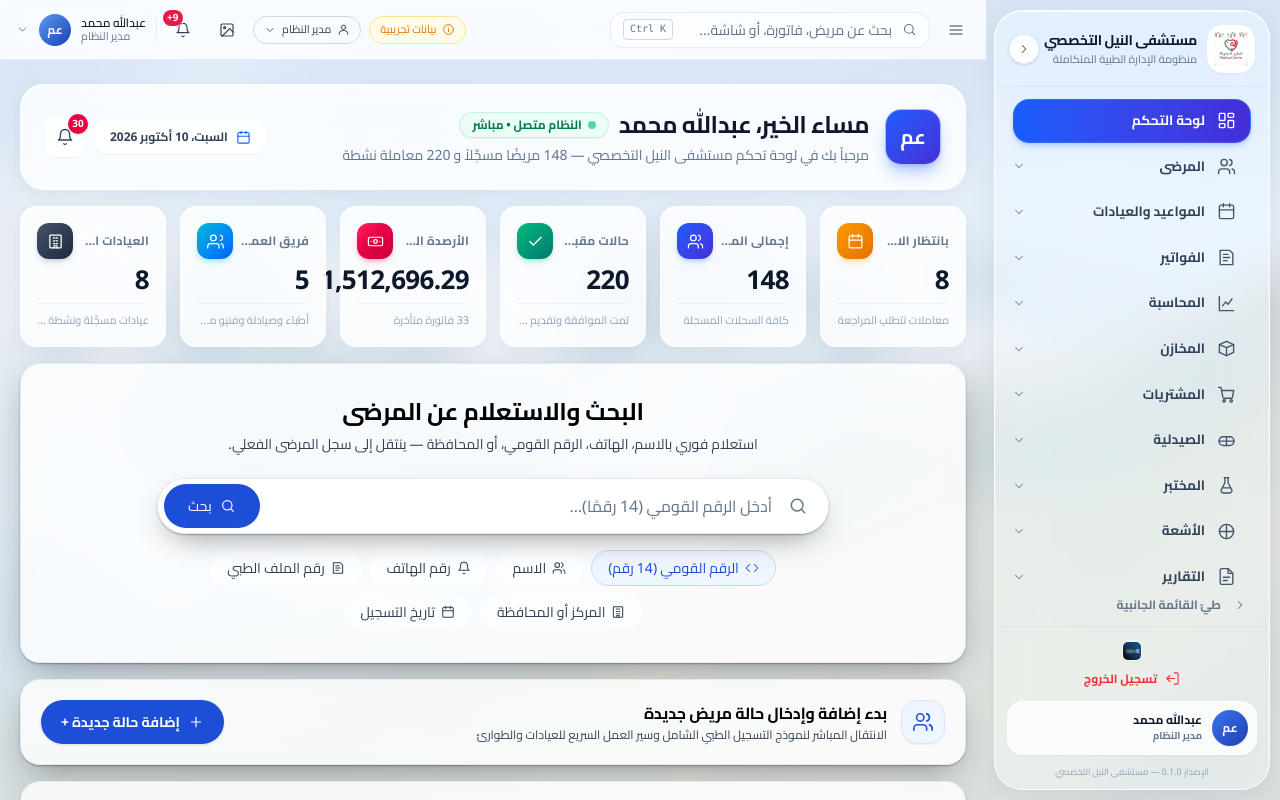
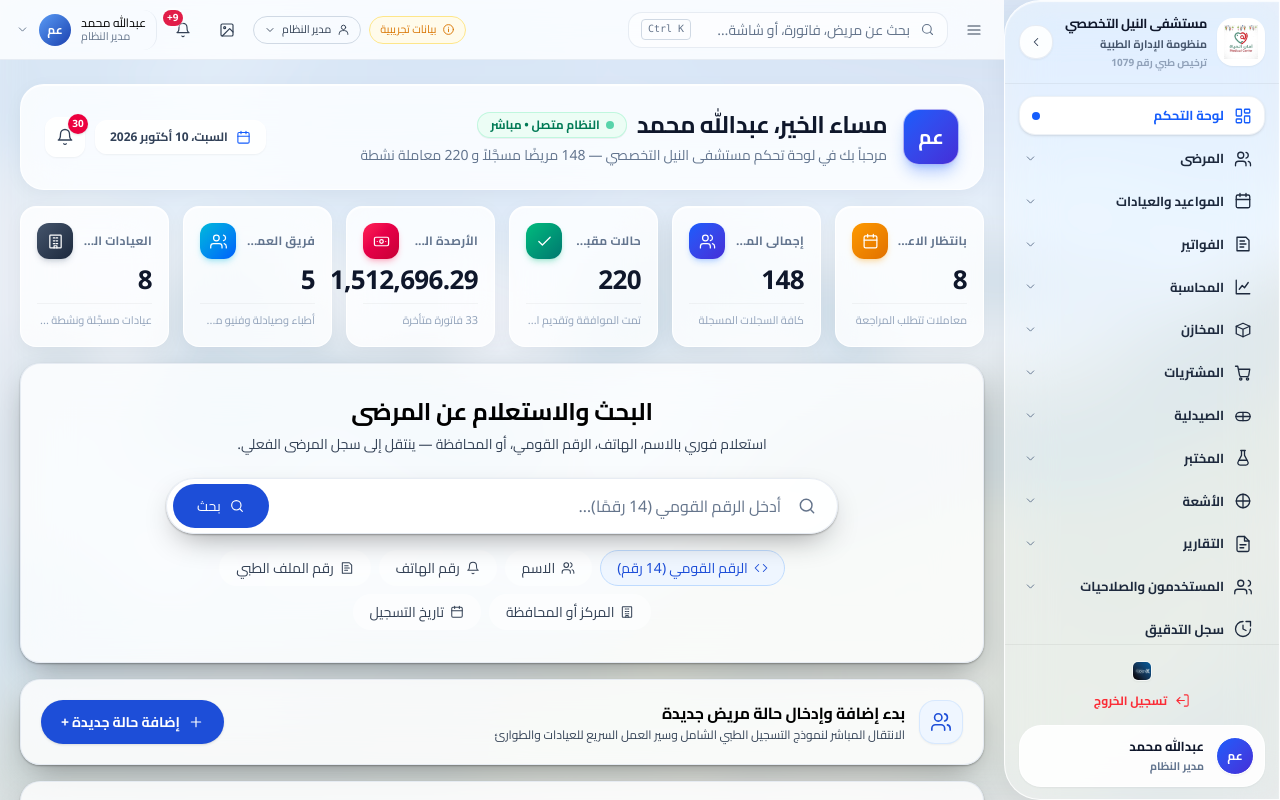
Before and after one commit to devxagency7-max/hospital-sys, a website: page frontend/index.html in a window 1280 px wide. Drawn offline with nearby package versions, Linux system fonts and the light colour scheme; files that its build step writes are made by us from their sources.

Commit message:
feat(sidebar): مطابقة الشريط الجانبي 1:1 للمرجع البصري لمؤسسة النهضة في حالتيه المفتوحة والمطوية

```diff
--- a/frontend/components/layout/sidebar.js
+++ b/frontend/components/layout/sidebar.js
@@ -1,9 +1,11 @@
 /**
  * الشريط الجانبي.
  *
- * يُبنى من js/config/navigation.js ويُرشَّح بالصلاحيات: المجموعة التي لا يملك
- * المستخدم أي عنصر فيها لا تظهر أصلاً. موظف الاستقبال لا يرى «المحاسبة» حتى
- * مطويّة — القائمة المليئة بعناصر ممنوعة تُربك ولا تفيد.
+ * مطابق 1:1 للنمط البصري لمشروع مؤسسة النهضة في حالتيه:
+ * 1. الحالة المفتوحة (Expanded) مع الشعار، العناوين، الأيقونات بالطرف الأيمن،
+ *    العناصر النشطة ببطاقات بيضاء بنقطة زرقاء، شعار DevX، وزر الخروج الأحمر وبطاقة المستخدم.
+ * 2. الحالة المطوية (Collapsed) مع زر التوسيع العلوي، عمود الأيقونات المتمركزة،
+ *    أيقونة الخروج الحمراء، وصورة المستخدم بالأسفل، مع الحواف المنحنية الفاخرة rounded-tl/bl-[36px].
  */
 
 import { el, cx, render } from "../../js/core/dom.js";
@@ -21,24 +23,9 @@
 
 export function sidebar() {
   const navHost = el("nav", {
-    class: "flex-1 overflow-y-auto px-2.5 py-3 space-y-0.5",
+    class: "flex-1 overflow-y-auto px-2.5 py-3 space-y-1",
     "aria-label": "القائمة الرئيسية",
   });
-
-  const collapseIconHost = el("span", { class: "grid place-items-center size-[18px] shrink-0" });
-
-  const collapseToggle = el(
-    "button",
-    {
-      type: "button",
-      class:
-        "hx-press flex items-center gap-2.5 w-full px-3 py-2 rounded-2xl " +
-        "text-xs font-bold text-rail-heading hover:bg-white/60 dark:hover:bg-white/10 hover:text-rail-text transition-colors cursor-pointer",
-      onClick: toggleCollapsed,
-    },
-    collapseIconHost,
-    el("span", { class: "group-data-[collapsed=true]/rail:hidden" }, "طيّ القائمة الجانبية"),
-  );
 
   const footerHost = el("div", { class: "shrink-0" });
 
@@ -48,14 +35,14 @@
       // `group/rail` يسمح لعناصر داخلية بالاستجابة لحالة الطي عبر data-collapsed.
       class: cx(
         "group/rail glass-rail text-rail-text flex flex-col shrink-0 no-print",
-        "my-2.5 ms-2.5 me-2 h-[calc(100vh-1.25rem)] rounded-[28px] overflow-hidden",
-        "w-(--spacing-sidebar) transition-[width] duration-300 ease-(--ease-premium)",
+        "h-screen rounded-tl-[36px] rounded-bl-[36px] rounded-r-none overflow-hidden",
+        "border-l border-white/80 dark:border-white/10 shadow-2xl",
+        "sidebar-expanded transition-[width] duration-300 ease-(--ease-premium)",
       ),
       dataset: { collapsed: "false" },
     },
     brand(),
     navHost,
-    el("div", { class: "shrink-0 px-2 pb-1" }, collapseToggle),
     footerHost,
   );
 
@@ -69,18 +56,11 @@
     const collapsed = appState.get().sidebarCollapsed;
 
     element.dataset.collapsed = String(collapsed);
-    element.classList.toggle("w-(--spacing-sidebar)", !collapsed);
-    element.classList.toggle("w-(--spacing-sidebar-collapsed)", collapsed);
-
-    // مقلوب لا مُدار يدويًا: أيقونة واحدة لكل حالة، كنمط تبديل أيقونة المجموعات أدناه.
-    render(collapseIconHost, icon(collapsed ? "chevronEnd" : "chevronStart", { size: 14 }));
-    // اسمان مختلفان تمامًا عن زر فتح الدرج في الهيدر على الموبايل (header.js) —
-    // نفس التسمية لعنصرين مختلفين تربك قارئ الشاشة وتكسر محدِّدات الاختبار.
-    collapseToggle.title = collapsed ? "توسيع القائمة الجانبية" : "طيّ القائمة الجانبية";
+    element.classList.toggle("sidebar-expanded", !collapsed);
+    element.classList.toggle("sidebar-collapsed", collapsed);
 
     const groups = navigation
       .filter((entry) =>
-        // مجموعة بلا أي عنصر مسموح لا تُعرض.
         entry.children ? canAny(entry.children.map((child) => child.permission)) : can(entry.permission),
       )
       .map((entry) => (entry.children ? renderGroup(entry, active, collapsed) : renderLink(entry, active, collapsed)));
@@ -92,23 +72,48 @@
   function renderLink(entry, active, collapsed) {
     const isActive = active === entry.path;
 
+    if (collapsed) {
       return el(
         "a",
         {
           href: `#${entry.path}`,
           class: cx(
-          "hx-press relative flex items-center gap-3 px-3.5 py-2.5 rounded-2xl text-[13.5px]",
-          "transition-all duration-200 mx-2",
+            "hx-press grid place-items-center size-10 rounded-2xl mx-auto my-0.5 transition-all cursor-pointer",
             isActive
-            ? "bg-gradient-to-r from-blue-600 to-indigo-700 text-white font-extrabold shadow-md shadow-blue-500/25 border border-blue-400/30"
-            : "text-slate-700 dark:text-slate-200 font-bold hover:bg-white/70 dark:hover:bg-white/10 hover:text-blue-600 dark:hover:text-blue-400 border border-transparent",
-          collapsed && "justify-center px-0 mx-1",
+              ? "bg-white dark:bg-slate-800 text-blue-600 dark:text-blue-400 shadow-sm border border-slate-200/60 dark:border-white/15 font-black"
+              : "text-slate-800 dark:text-slate-200 hover:bg-white/70 dark:hover:bg-white/10 hover:text-blue-600 font-bold",
           ),
-        title: collapsed ? entry.label : undefined,
+          title: entry.label,
           "aria-current": isActive ? "page" : undefined,
         },
-      icon(entry.icon, { size: 19, class: isActive ? "text-white" : "text-slate-600 dark:text-slate-300" }),
-      collapsed ? null : el("span", { class: "truncate-1" }, entry.label),
+        icon(entry.icon, { size: 19 }),
+      );
+    }
+
+    return el(
+      "a",
+      {
+        href: `#${entry.path}`,
+        class: cx(
+          "hx-press flex items-center justify-between gap-2.5 px-3 py-2 rounded-2xl text-[13px] transition-all cursor-pointer mx-1",
+          isActive
+            ? "bg-white dark:bg-slate-800 text-blue-600 dark:text-blue-400 font-extrabold shadow-sm border border-slate-200/60 dark:border-white/10"
+            : "text-slate-800 dark:text-slate-200 font-bold hover:bg-white/60 dark:hover:bg-white/10 hover:text-blue-600 border border-transparent",
+        ),
+        "aria-current": isActive ? "page" : undefined,
+      },
+      el(
+        "div",
+        { class: "flex items-center gap-2.5 min-w-0 flex-1" },
+        icon(entry.icon, {
+          size: 18,
+          class: isActive ? "text-blue-600 dark:text-blue-400" : "text-slate-800 dark:text-slate-200",
+        }),
+        el("span", { class: "truncate-1 text-start" }, entry.label),
+      ),
+      isActive
+        ? el("span", { class: "size-2 rounded-full bg-blue-600 dark:bg-blue-400 shrink-0 ms-1" })
+        : null,
     );
   }
 
@@ -120,25 +125,44 @@
     if (hasActiveChild) expanded.add(entry.key);
     const isOpen = expanded.has(entry.key) && !collapsed;
 
+    if (collapsed) {
       const toggle = el(
         "button",
         {
           type: "button",
           class: cx(
-          "hx-press w-full flex items-center justify-between gap-3 px-3.5 py-2.5 rounded-2xl text-[13.5px] font-bold transition-all cursor-pointer mx-2",
+            "hx-press grid place-items-center size-10 rounded-2xl mx-auto my-0.5 transition-all cursor-pointer",
+            hasActiveChild
+              ? "bg-white dark:bg-slate-800 text-blue-600 dark:text-blue-400 shadow-sm border border-slate-200/60 dark:border-white/15"
+              : "text-slate-800 dark:text-slate-200 hover:bg-white/70 dark:hover:bg-white/10 hover:text-blue-600",
+          ),
+          title: entry.label,
+          "aria-expanded": "false",
+          onClick: () => {
+            setCollapsed(false);
+            expanded.add(entry.key);
+            paint();
+          },
+        },
+        icon(entry.icon, { size: 19 }),
+      );
+
+      return el("div", { class: "space-y-0.5" }, toggle);
+    }
+
+    const toggle = el(
+      "button",
+      {
+        type: "button",
+        class: cx(
+          "hx-press w-full flex items-center justify-between gap-2.5 px-3 py-2 rounded-2xl text-[13px] transition-all cursor-pointer mx-1",
           hasActiveChild && !isOpen
-            ? "bg-blue-50 dark:bg-blue-950/40 text-blue-700 dark:text-blue-300 border border-blue-200 dark:border-blue-800/40 shadow-xs font-black"
-            : "text-slate-700 dark:text-slate-200 hover:bg-white/70 dark:hover:bg-white/10 hover:text-slate-900 dark:hover:text-white border border-transparent",
-          collapsed && "justify-center px-0 mx-1",
+            ? "bg-blue-50/70 dark:bg-blue-950/40 text-blue-700 dark:text-blue-300 border border-blue-200/80 dark:border-blue-800/40 font-black shadow-xs"
+            : "text-slate-800 dark:text-slate-200 hover:bg-white/60 dark:hover:bg-white/10 hover:text-slate-900 font-bold border border-transparent",
         ),
-        title: collapsed ? entry.label : undefined,
         "aria-expanded": String(isOpen),
         onClick: () => {
-          if (collapsed) {
-            // في الحالة المطويّة لا مكان للقائمة الفرعية: نفتح الشريط أولاً.
-            setCollapsed(false);
-            expanded.add(entry.key);
-          } else if (expanded.has(entry.key)) {
+          if (expanded.has(entry.key)) {
             expanded.delete(entry.key);
           } else {
             expanded.add(entry.key);
@@ -146,20 +170,19 @@
           paint();
         },
       },
-      icon(entry.icon, { size: 19, class: hasActiveChild ? "text-blue-600 dark:text-blue-400" : "text-slate-600 dark:text-slate-300" }),
-      collapsed
-        ? null
-        : el(
+      el(
+        "div",
+        { class: "flex items-center gap-2.5 min-w-0 flex-1" },
+        icon(entry.icon, {
+          size: 18,
+          class: hasActiveChild ? "text-blue-600 dark:text-blue-400" : "text-slate-800 dark:text-slate-200",
+        }),
+        el("span", { class: "text-start truncate-1" }, entry.label),
+      ),
+      el(
         "span",
-            { class: "flex-1 text-start truncate-1" },
-            entry.label,
-          ),
-      collapsed
-        ? null
-        : el(
-            "span",
-            { class: cx("shrink-0 transition-transform duration-200", isOpen && "rotate-180") },
-            icon("chevronDown", { size: 14, class: "opacity-60" }),
+        { class: cx("shrink-0 transition-transform duration-200 text-slate-500", isOpen && "rotate-180") },
+        icon("chevronDown", { size: 13 }),
       ),
     );
 
@@ -171,8 +194,7 @@
         ? el(
             "div",
             {
-              class:
-                "hx-page-in mt-1 mb-1.5 ms-4 ps-3 border-s-2 border-slate-200/80 dark:border-white/15 space-y-1 overflow-hidden",
+              class: "hx-page-in my-0.5 space-y-0.5 overflow-hidden ps-2 pe-1",
             },
             ...children.map((child) => {
               const isActive = child.path === active;
@@ -182,20 +204,28 @@
                 {
                   href: `#${child.path}`,
                   class: cx(
-                    "hx-press flex items-center justify-between gap-2 px-3.5 py-2 rounded-xl text-[13px] transition-all",
+                    "hx-press flex items-center justify-between gap-2 px-3 py-2 rounded-2xl text-[12.5px] transition-all",
                     isActive
-                      ? "bg-gradient-to-r from-blue-600 to-indigo-700 text-white font-extrabold shadow-sm shadow-blue-500/20 border border-blue-400/30"
-                      : "text-slate-600 dark:text-slate-300 font-semibold hover:bg-white/70 dark:hover:bg-white/10 hover:text-blue-600 dark:hover:text-blue-400 border border-transparent",
+                      ? "bg-white dark:bg-slate-800 text-blue-600 dark:text-blue-400 font-extrabold shadow-sm border border-slate-100 dark:border-white/10"
+                      : "text-slate-700 dark:text-slate-300 font-bold hover:bg-white/50 dark:hover:bg-white/10 hover:text-blue-600 border border-transparent",
                   ),
                   "aria-current": isActive ? "page" : undefined,
                 },
-                el("span", { class: "truncate-1" }, child.label),
-                // وسم المرحلة يوضّح أن الشاشة مخطَّطة لا معطّلة.
-                !isActive && child.phase > APP.phase
+                el(
+                  "span",
+                  {
+                    class: cx("truncate-1", isActive ? "font-extrabold text-blue-600 dark:text-blue-400" : "font-bold"),
+                  },
+                  child.label,
+                ),
+                isActive
+                  ? el("span", { class: "size-2 rounded-full bg-blue-600 dark:bg-blue-400 shrink-0 ms-1" })
+                  : child.phase > APP.phase
                     ? el(
                         "span",
                         {
-                        class: "shrink-0 text-[10px] px-1.5 py-0.5 rounded-full bg-slate-200/70 dark:bg-slate-700 text-slate-600 dark:text-slate-300 font-bold tabular",
+                          class:
+                            "shrink-0 text-[10px] px-1.5 py-0.5 rounded-full bg-slate-200/70 dark:bg-slate-700 text-slate-600 dark:text-slate-300 font-bold tabular",
                           title: `مخطَّطة في المرحلة ${child.phase}`,
                         },
                         `P${child.phase}`,
@@ -235,21 +265,38 @@
 /* -------------------------------------------------------------------------- */
 
 function brand() {
-  return el(
+  // زر الطيّ (يظهر عندما يكون الشريط مفتوحًا)
+  const collapseBtn = el(
+    "button",
+    {
+      type: "button",
+      class:
+        "hx-press grid place-items-center size-8.5 rounded-2xl shrink-0 " +
+        "border border-slate-200/80 dark:border-white/15 bg-white/90 dark:bg-slate-800 hover:bg-white " +
+        "text-slate-700 dark:text-slate-200 shadow-xs transition-all cursor-pointer",
+      title: "طيّ القائمة الجانبية",
+      onClick: toggleCollapsed,
+    },
+    icon("chevronEnd", { size: 14 }),
+  );
+
+  // رأس الشريط عندما يكون مفتوحًا (Expanded)
+  const expandedBrand = el(
     "div",
     {
       class:
-        "flex items-center justify-between min-h-[76px] px-3.5 py-3 shrink-0 border-b border-black/[0.04] dark:border-white/[0.08]",
+        "flex items-center justify-between min-h-[78px] px-3.5 py-3 shrink-0 " +
+        "border-b border-black/[0.05] dark:border-white/[0.08] rail-expanded-only",
     },
     el(
       "div",
-      { class: "flex items-center gap-2.5 min-w-0" },
+      { class: "flex items-center gap-2.5 min-w-0 flex-1" },
       el(
         "span",
         {
           class:
             "relative grid place-items-center size-12 rounded-2xl shrink-0 " +
-            "bg-white dark:bg-slate-800 shadow-xs border border-white/80 dark:border-white/20 p-1.5 overflow-hidden",
+            "bg-white dark:bg-slate-800 shadow-xs border border-white/90 dark:border-white/20 p-1.5 overflow-hidden",
         },
         el("img", {
           src: "assets/logo.png",
@@ -262,93 +309,134 @@
       ),
       el(
         "div",
-        { class: "min-w-0 group-data-[collapsed=true]/rail:hidden" },
-        el("p", { class: "text-[14px] font-black text-slate-900 dark:text-white truncate-1 tracking-tight" }, APP.organization),
-        el("p", { class: "text-[11px] font-medium text-slate-500 dark:text-slate-400 truncate-1" }, "منظومة الإدارة الطبية المتكاملة"),
+        { class: "min-w-0 flex-1 space-y-0.5" },
+        el("p", { class: "text-[13px] font-black text-slate-900 dark:text-white truncate-1 tracking-tight" }, APP.organization),
+        el("p", { class: "text-[11px] font-bold text-slate-600 dark:text-slate-300 truncate-1" }, "منظومة الإدارة الطبية"),
+        el("p", { class: "text-[10px] font-semibold text-slate-400 dark:text-slate-500 truncate-1" }, "ترخيص طبي رقم 1079"),
       ),
+    ),
+    collapseBtn,
+  );
+
+  // زر التوسيع (يظهر عندما يكون الشريط مطويًا)
+  const expandBtn = el(
+    "button",
+    {
+      type: "button",
+      class:
+        "hx-press grid place-items-center size-9 rounded-2xl shrink-0 " +
+        "border border-slate-200/80 dark:border-white/15 bg-white/90 dark:bg-slate-800 hover:bg-white " +
+        "text-slate-700 dark:text-slate-200 shadow-xs transition-all cursor-pointer mx-auto",
+      title: "توسيع القائمة الجانبية",
+      onClick: toggleCollapsed,
+    },
+    icon("chevronStart", { size: 14 }),
+  );
+
+  // رأس الشريط عندما يكون مطويًا (Collapsed)
+  const collapsedBrand = el(
+    "div",
+    {
+      class:
+        "flex items-center justify-center min-h-[78px] py-3 shrink-0 " +
+        "border-b border-black/[0.05] dark:border-white/[0.08] rail-collapsed-only",
+    },
+    expandBtn,
+  );
+
+  return el("div", { class: "shrink-0" }, expandedBrand, collapsedBrand);
+}
+
+/*
+ * بطاقة المستخدم وتسجيل الخروج في أسفل الشريط الجانبي — مطابق 1:1 للمرجع البصري.
+ */
+function footer(collapsed) {
+  const user = currentUser();
+  const role = currentRole();
+
+  if (collapsed) {
+    return el(
+      "div",
+      { class: "shrink-0 border-t border-black/[0.05] dark:border-white/[0.08] px-2 py-3 space-y-2.5" },
+      el(
+        "button",
+        {
+          type: "button",
+          class:
+            "hx-press grid place-items-center size-10 rounded-2xl mx-auto text-red-500 hover:bg-red-50/60 dark:hover:bg-red-950/30 transition-colors cursor-pointer",
+          title: "تسجيل الخروج",
+          "aria-label": "تسجيل الخروج من الشريط الجانبي",
+          onClick: () => toast.info("تسجيل الخروج يتطلب نظام مصادقة — غير منفَّذ بعد."),
+        },
+        icon("logout", { size: 18, class: "text-red-500" }),
+      ),
+      el(
+        "div",
+        {
+          class: "flex items-center justify-center pt-1 border-t border-black/[0.04] dark:border-white/[0.08]",
+          title: `${user.name} — ${role.label}`,
+        },
+        el(
+          "span",
+          {
+            class:
+              "grid place-items-center size-10 rounded-full font-bold text-xs " +
+              "bg-gradient-to-br from-blue-600 to-indigo-700 text-white border-2 border-white dark:border-slate-700 shadow-xs",
+          },
+          initials(user.name),
+        ),
+      ),
+    );
+  }
+
+  return el(
+    "div",
+    { class: "shrink-0 border-t border-black/[0.05] dark:border-white/[0.08] px-3.5 py-3 space-y-2.5" },
+    el(
+      "div",
+      { class: "flex items-center justify-center py-1 mb-0.5" },
+      el("img", {
+        src: "assets/devx_logo.jpg",
+        alt: "DevX",
+        class: "h-5 rounded-md object-contain shadow-xs border border-white/60",
+      }),
     ),
     el(
       "button",
       {
         type: "button",
         class:
-          "hx-press grid place-items-center size-7.5 rounded-full shrink-0 border border-slate-200/80 dark:border-white/15 " +
-          "bg-white/90 dark:bg-slate-800 hover:bg-white text-slate-600 dark:text-slate-300 shadow-sm transition-all group-data-[collapsed=true]/rail:hidden cursor-pointer",
-        title: "طيّ القائمة الجانبية",
-        onClick: toggleCollapsed,
-      },
-      icon("chevronStart", { size: 14 }),
-    ),
-  );
-}
-
-/*
- * بطاقة المستخدم وتسجيل الخروج في أسفل القضيب — حسب المرجع البصري.
- */
-function footer(collapsed) {
-  const user = currentUser();
-  const role = currentRole();
-
-  return el(
-    "div",
-    { class: "shrink-0 border-t border-black/[0.04] dark:border-white/[0.08] px-3 py-2.5 space-y-2.5" },
-    collapsed
-      ? null
-      : el(
-          "div",
-          { class: "flex items-center justify-center py-1 px-2 mb-0.5" },
-          el("img", { src: "assets/devx_logo.jpg", alt: "DevX", class: "h-5 rounded-md object-contain shadow-xs border border-white/60" }),
-        ),
-    el(
-      "button",
-      {
-        type: "button",
-        class: cx(
-          "hx-press w-full flex items-center justify-center gap-2 py-1 text-xs font-bold cursor-pointer transition-colors",
-          "text-red-500 hover:text-red-600 dark:text-red-400",
-          collapsed && "justify-center px-0",
-        ),
-        title: collapsed ? "تسجيل الخروج" : undefined,
+          "hx-press w-full flex items-center justify-center gap-2 py-1.5 rounded-xl text-xs font-bold cursor-pointer transition-colors " +
+          "text-red-500 hover:text-red-600 hover:bg-red-50/50 dark:hover:bg-red-950/20",
         "aria-label": "تسجيل الخروج من الشريط الجانبي",
-        onClick: () =>
-          toast.info("تسجيل الخروج يتطلب نظام مصادقة — غير منفَّذ بعد."),
+        onClick: () => toast.info("تسجيل الخروج يتطلب نظام مصادقة — غير منفَّذ بعد."),
       },
       icon("logout", { size: 15, class: "text-red-500" }),
-      collapsed ? null : el("span", {}, "تسجيل الخروج"),
+      el("span", {}, "تسجيل الخروج"),
     ),
     el(
       "div",
       {
-        class: cx(
-          "flex items-center gap-2.5 p-2 rounded-2xl bg-white/80 dark:bg-white/5 border border-white/90 dark:border-white/10 shadow-xs",
-          collapsed && "justify-center p-1 bg-transparent border-transparent",
-        ),
-        title: collapsed ? user.name : undefined,
+        class:
+          "flex items-center gap-3 p-2.5 rounded-[22px] bg-white/90 dark:bg-slate-800/90 " +
+          "border border-white/90 dark:border-white/15 shadow-xs",
+        title: `${user.name} — ${role.label}`,
       },
       el(
         "span",
         {
           class:
-            "grid place-items-center size-9 rounded-full shrink-0 text-xs font-bold " +
-            "bg-gradient-to-br from-brand-500 to-brand-700 text-white shadow-xs",
+            "grid place-items-center size-9.5 rounded-full shrink-0 text-xs font-bold " +
+            "bg-gradient-to-br from-blue-600 to-indigo-700 text-white shadow-xs border border-white dark:border-slate-700",
         },
         initials(user.name),
       ),
-      collapsed
-        ? null
-        : el(
+      el(
         "div",
-            { class: "min-w-0" },
-            el("p", { class: "text-xs font-black text-slate-900 dark:text-white truncate-1" }, user.name),
-            el("p", { class: "text-[10px] font-bold text-slate-500 dark:text-slate-400 truncate-1" }, role.label),
+        { class: "min-w-0 flex-1 space-y-0.5" },
+        el("p", { class: "text-[13px] font-black text-slate-900 dark:text-white truncate-1" }, user.name),
+        el("p", { class: "text-[11px] font-semibold text-slate-500 dark:text-slate-400 truncate-1" }, role.label),
       ),
-    ),
-    collapsed
-      ? null
-      : el(
-          "p",
-          { class: "text-[9px] text-center text-slate-400 tabular" },
-          `الإصدار ${APP.version} — مستشفى النيل التخصصي`,
     ),
   );
 }
```
Also changed, not shown: frontend/css/tailwind.src.css. Lines whose indentation alone changed are shown as unchanged.
